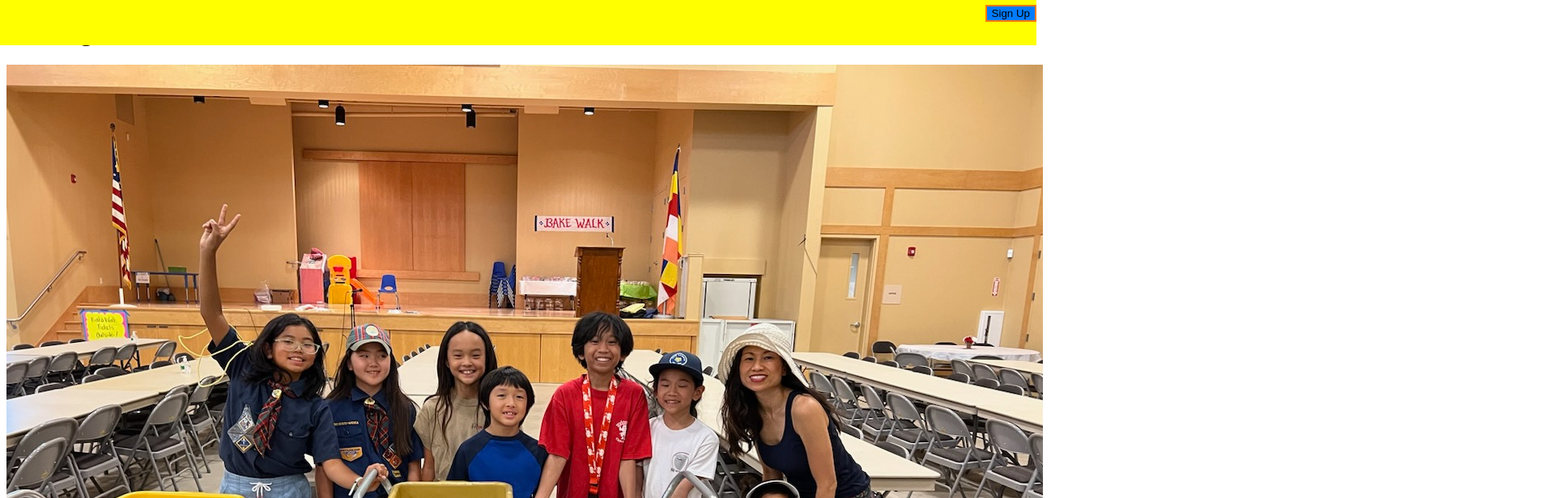
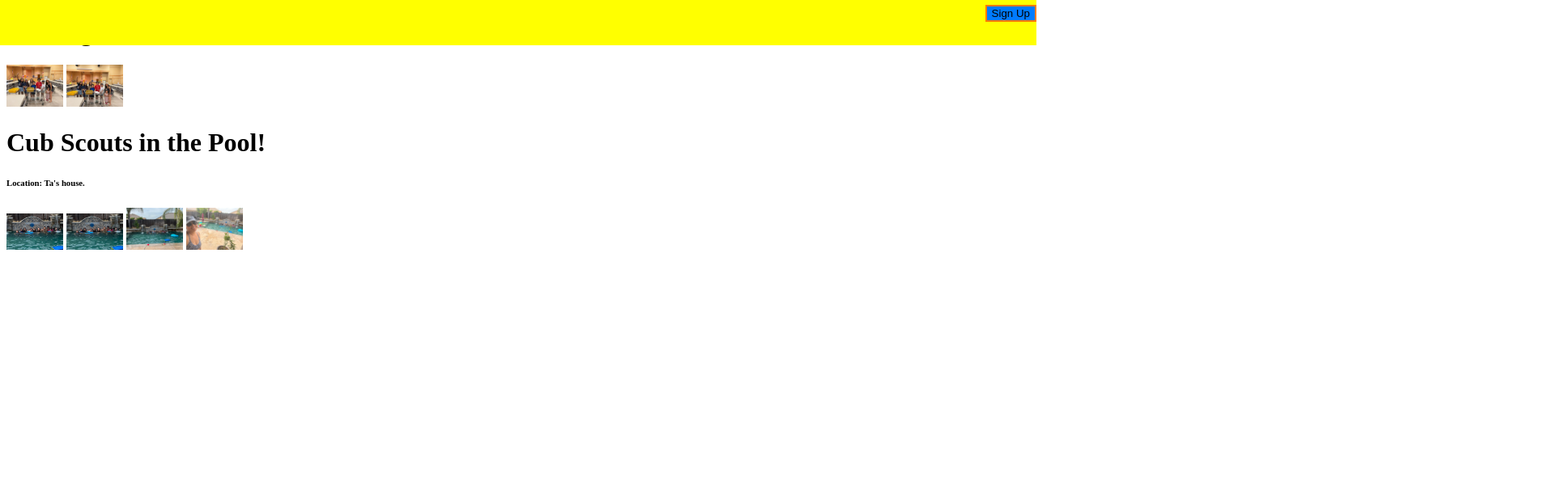
Before and after one commit to Mimicoctopus1/199, a plain HTML site: page index.html in a window 1280 px wide. Shown: the top 616 px of the page at 81% size, 1918 px wide, since content can reach past the window. Drawn offline with Linux system fonts and the light colour scheme.

Commit message:
Update index.html
Change img sizes

```diff
--- a/index.html
+++ b/index.html
@@ -10,6 +10,10 @@ https://mimicoctopus1.github.io/199
         <title>199 Woo Hoo!</title>
     </head>
     <style>
+        img {
+            width: 70px;/*Unless otherwise specified, make all the imgs this size.*/
+        }
+
         .menu-bar {
             position: fixed;
             background-color: rgba(255, 255, 0, 100);
```
